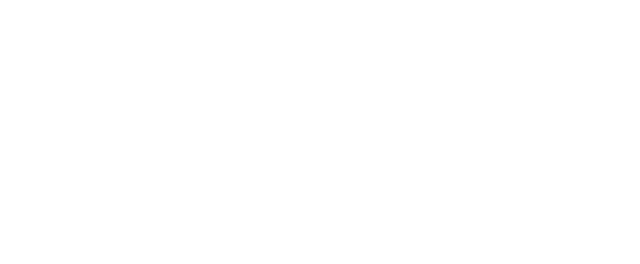
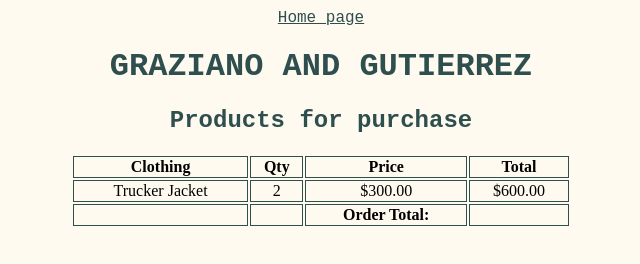
Before and after one commit to tess-jl/e-commerce-lab, a plain HTML site: page shopping-cart/index.html in a window 1280 px wide. Shown: the whole page, without its empty margins (319-959 px from the left). Drawn offline with Linux system fonts and the light colour scheme.

Commit message:
made example table to work with

```diff
--- a/shopping-cart/index.html
+++ b/shopping-cart/index.html
@@ -4,9 +4,43 @@
     <meta charset="UTF-8">
     <meta name="viewport" content="width=device-width, initial-scale=1.0">
     <meta http-equiv="X-UA-Compatible" content="ie=edge">
+    <link rel="stylesheet" href="../main.css">
+    <link rel="stylesheet" href="./shopping-cart.css">
     <title>Shopping Cart</title>
 </head>
 <body>
+    <div>
+        <a href="../index.html">Home page</a>
+        <h1>GRAZIANO AND GUTIERREZ</h1>
+                <h2>Products for purchase</h2>
+        <table>
+            <thead>
+                <tr>
+                    <th class="align-left">Clothing</th>
+                    <th>Qty</th>
+                    <th>Price</th>
+                    <th>Total</th>
+                </tr>
+            </thead>
 
+            <tbody>
+                <tr>
+                    <td>Trucker Jacket</td>
+                    <td>2</td>
+                    <td>$300.00</td>
+                    <td>$600.00</td>
+                </tr>
+            </tbody>
+
+            <tfoot>
+                <tr>
+                    <th></th>
+                    <th></th>
+                    <th>Order Total:</th>
+                    <th id="order-total-cell"></th>
+                </tr>
+            </tfoot>
+        </table>
+    </div>
 </body>
 </html>
--- /dev/null
+++ b/shopping-cart/shopping-cart.css
@@ -0,0 +1,8 @@
+table {
+    width: 500px;
+}
+
+td, th {
+    text-align: center;
+    border: solid 1px darkslategray;
+}
```
